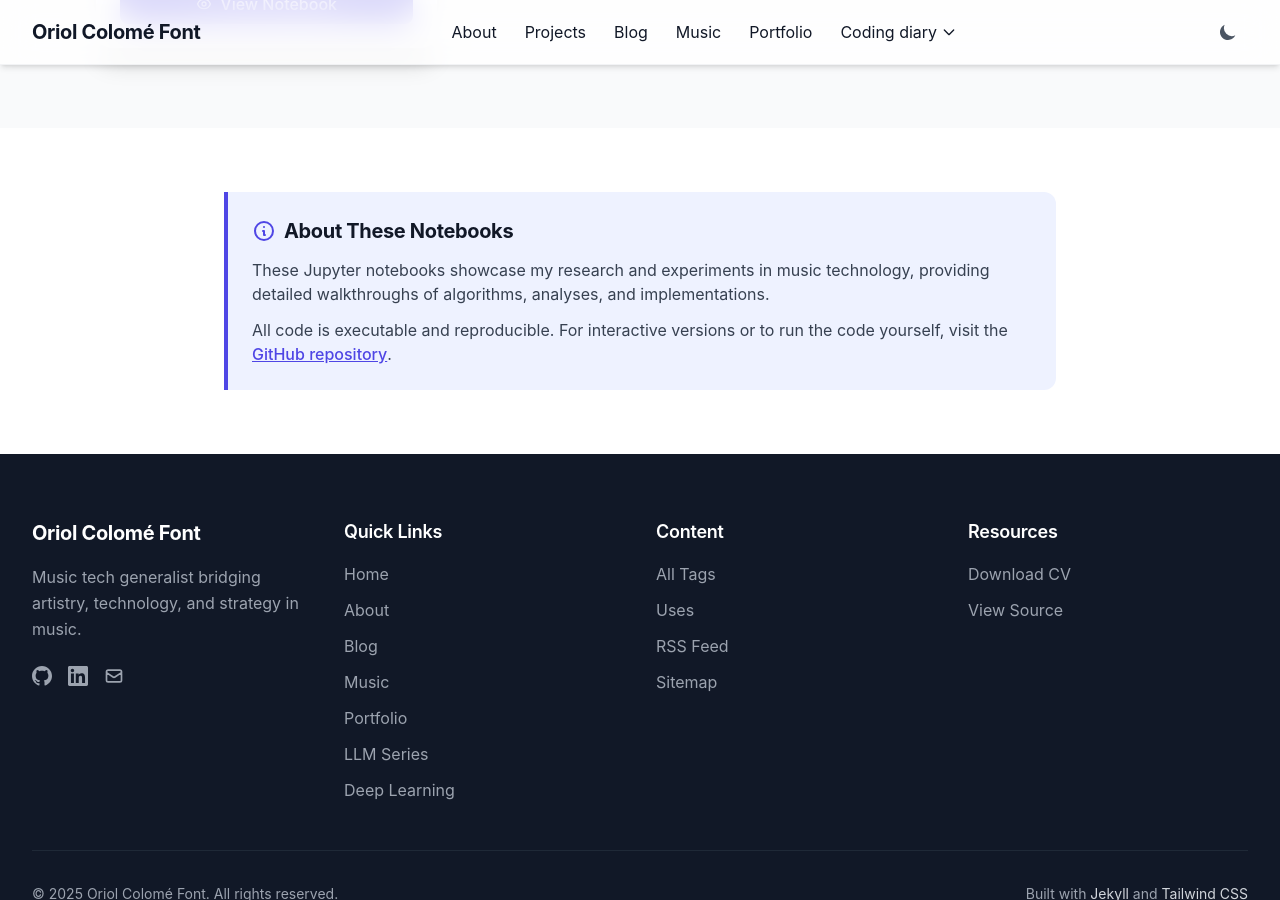
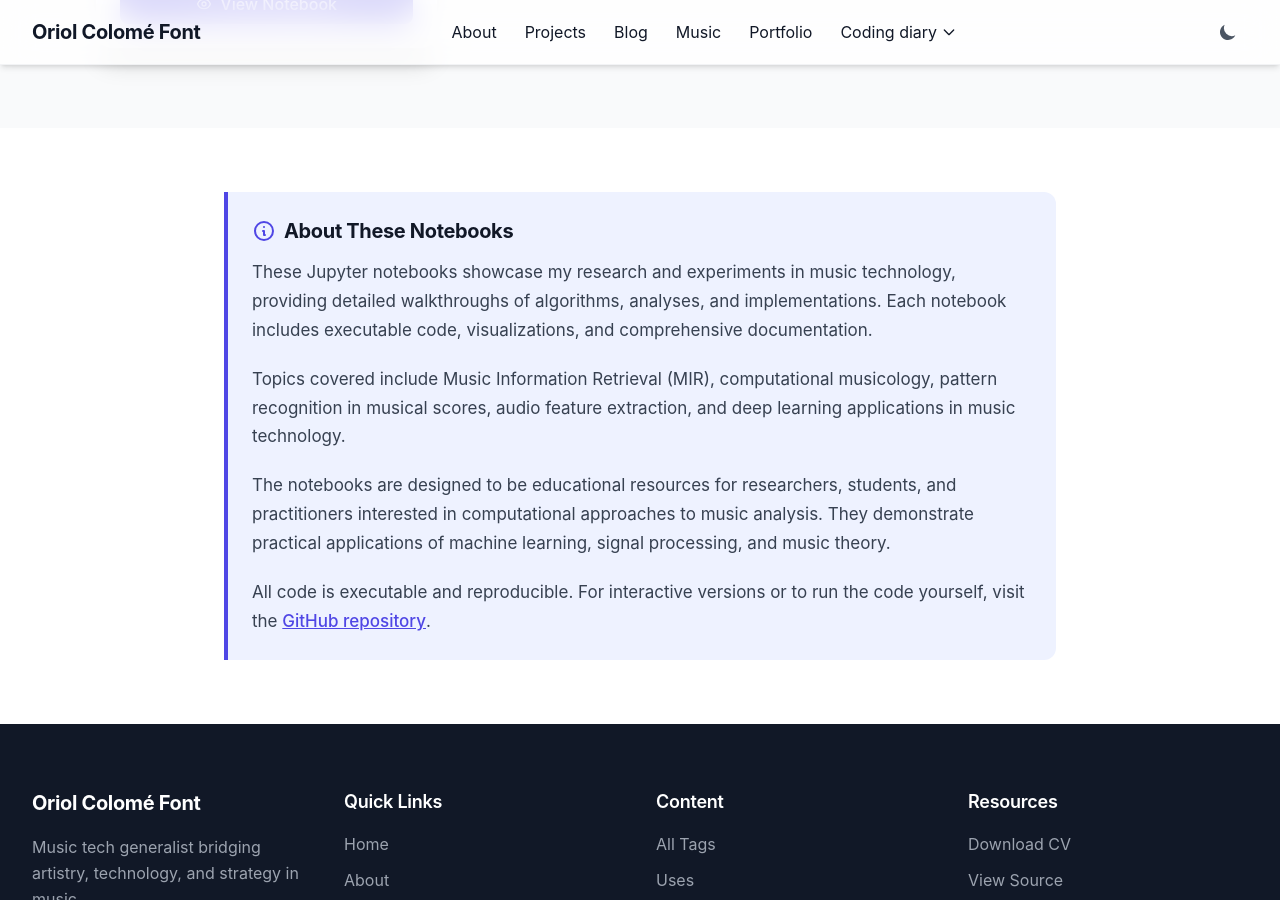
Before and after one commit to oriolcolomefont/oriolcolomefont.github.io, a Jekyll site: the page built from _pages/notebooks.md, in a window 1280 px wide and 900 px high, scrolled down 988 px. Built offline with Jekyll 4.4.1, drawn with Linux system fonts in a browser that asks for light colours.

Commit message:
Further improve notebooks page accessibility and SEO
- Improve color contrast with explicit white text colors
- Add more descriptive content in About section
- Add last_modified_at for better SEO
- Enhance structured data with CollectionPage schema
- Ensure proper semantic HTML structure

```diff
--- a/_pages/notebooks.md
+++ b/_pages/notebooks.md
@@ -4,13 +4,14 @@ title: "Research Notebooks"
 description: "Interactive Jupyter notebooks showcasing research in Music Information Retrieval, Deep Learning, and Audio Processing. Explore computational musicology, pattern recognition, and music technology experiments with executable code and detailed analyses."
 permalink: /notebooks/
 keywords: "jupyter notebooks, music information retrieval, MIR, deep learning, audio processing, computational musicology, music technology, research notebooks, interactive analysis"
+image: "/assets/images/profile.jpeg"
 ---
 
 <section class="py-20 bg-gradient-to-br from-primary-900 via-primary-700 to-primary-600 text-white relative overflow-hidden" aria-labelledby="notebooks-heading">
     <div class="absolute inset-0 bg-gradient-to-r from-primary-600/10 to-purple-600/10" aria-hidden="true"></div>
     <div class="max-w-6xl mx-auto px-4 sm:px-6 lg:px-8 text-center relative z-10">
-        <h1 id="notebooks-heading" class="text-5xl md:text-6xl font-bold mb-6">Research Notebooks</h1>
-        <p class="text-xl md:text-2xl text-gray-200 max-w-3xl mx-auto">
+        <h1 id="notebooks-heading" class="text-5xl md:text-6xl font-bold mb-6" style="color: #ffffff;">Research Notebooks</h1>
+        <p class="text-xl md:text-2xl max-w-3xl mx-auto" style="color: #f3f4f6;">
             Interactive Jupyter notebooks exploring music technology, MIR, and deep learning
         </p>
     </div>
@@ -112,22 +113,59 @@ keywords: "jupyter notebooks, music information retrieval, MIR, deep learning, a
 
 <!-- Info Section -->
 {% assign bg = site.data.theme.sections.backgrounds.white %}
-<section class="{{ site.data.theme.spacing.section_vertical_small }} {{ bg.light }} {{ bg.dark }} {{ site.data.theme.classes.theme_transition }}">
+<section class="{{ site.data.theme.spacing.section_vertical_small }} {{ bg.light }} {{ bg.dark }} {{ site.data.theme.classes.theme_transition }}" aria-labelledby="about-notebooks-heading">
     <div class="{{ site.data.theme.classes.section_container_narrow }}">
         <div class="bg-primary-50 border-l-4 border-primary-600 p-6 rounded-r-xl">
-            <h2 class="text-xl font-bold text-gray-900 mb-3 flex items-center">
+            <h2 id="about-notebooks-heading" class="text-xl font-bold text-gray-900 mb-3 flex items-center">
                 <svg class="w-6 h-6 mr-2 text-primary-600" fill="none" stroke="currentColor" viewBox="0 0 24 24" aria-hidden="true">
                     <path stroke-linecap="round" stroke-linejoin="round" stroke-width="2" d="M13 16h-1v-4h-1m1-4h.01M21 12a9 9 0 11-18 0 9 9 0 0118 0z"></path>
                 </svg>
                 About These Notebooks
             </h2>
-            <p class="text-gray-700 mb-3">
-                These Jupyter notebooks showcase my research and experiments in music technology, providing detailed walkthroughs of algorithms, analyses, and implementations.
-            </p>
-            <p class="text-gray-700">
-                All code is executable and reproducible. For interactive versions or to run the code yourself, visit the
-                <a href="https://github.com/oriolcolomefont" class="text-primary-600 hover:text-primary-700 font-medium underline" target="_blank" rel="noopener noreferrer">GitHub repository</a>.
-            </p>
+            <div class="prose prose-sm max-w-none">
+                <p class="text-gray-700 mb-3">
+                    These Jupyter notebooks showcase my research and experiments in music technology, providing detailed walkthroughs of algorithms, analyses, and implementations. Each notebook includes executable code, visualizations, and comprehensive documentation.
+                </p>
+                <p class="text-gray-700 mb-3">
+                    Topics covered include Music Information Retrieval (MIR), computational musicology, pattern recognition in musical scores, audio feature extraction, and deep learning applications in music technology.
+                </p>
+                <p class="text-gray-700 mb-3">
+                    The notebooks are designed to be educational resources for researchers, students, and practitioners interested in computational approaches to music analysis. They demonstrate practical applications of machine learning, signal processing, and music theory.
+                </p>
+                <p class="text-gray-700">
+                    All code is executable and reproducible. For interactive versions or to run the code yourself, visit the
+                    <a href="https://github.com/oriolcolomefont" class="text-primary-600 hover:text-primary-700 font-medium underline" target="_blank" rel="noopener noreferrer" aria-label="Visit GitHub repository (opens in new tab)">GitHub repository</a>.
+                </p>
+            </div>
         </div>
     </div>
 </section>
+
+<!-- Structured Data for SEO -->
+<script type="application/ld+json">
+{
+  "@context": "https://schema.org",
+  "@type": "CollectionPage",
+  "name": "Research Notebooks",
+  "description": "Interactive Jupyter notebooks showcasing research in Music Information Retrieval, Deep Learning, and Audio Processing",
+  "url": "{{ site.url }}/notebooks/",
+  "mainEntity": {
+    "@type": "ItemList",
+    "numberOfItems": {{ site.notebooks.size | default: 0 }},
+    "itemListElement": [
+      {% for notebook in site.notebooks limit: 10 %}
+      {
+        "@type": "ListItem",
+        "position": {{ forloop.index }},
+        "item": {
+          "@type": "Article",
+          "name": "{{ notebook.title }}",
+          "description": "{{ notebook.description }}",
+          "url": "{{ site.url }}{{ notebook.url }}"
+        }
+      }{% unless forloop.last %},{% endunless %}
+      {% endfor %}
+    ]
+  }
+}
+</script>
```
